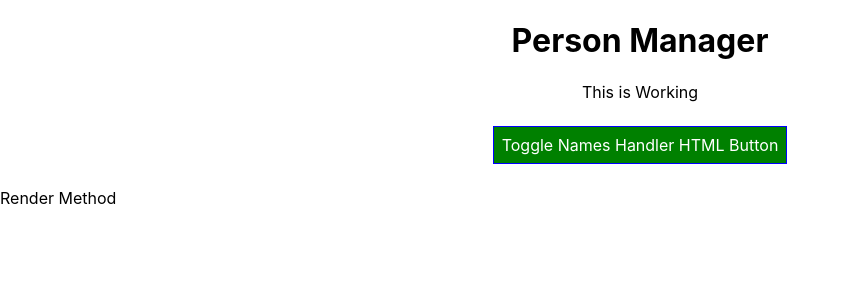
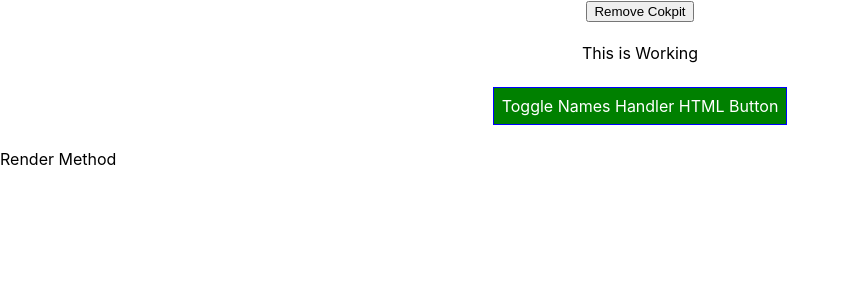
Before and after one commit to yashik777-nb/learn-react, a React (Create React App) app: page / in a window 1280 px wide. Shown: the top 300 px of the page, without its empty margins (0-849 px from the left). Built offline with nearby package versions, Linux system fonts and the light colour scheme.

Commit message:
Higher Order Components

```diff
--- /dev/null
+++ b/src/HigherOrderComponents/Auxillary.js
@@ -0,0 +1,3 @@
+const Auxillary = (props) => props.children;
+
+export default Auxillary;
--- /dev/null
+++ b/src/HigherOrderComponents/withClass.js
@@ -0,0 +1,11 @@
+import React from "react";
+
+const WithClass = (WrappedComponent, className) => {
+  return (props) => (
+    <div className={className}>
+      <WrappedComponent />
+    </div>
+  );
+};
+
+export default WithClass;
--- a/src/components/Cockpit/Cockpit.js
+++ b/src/components/Cockpit/Cockpit.js
@@ -1,11 +1,34 @@
-import React from "react";
+import React, { useEffect } from "react";
 import Classes from "./Cockpit.module.css";
 
 const Cockpit = (props) => {
+  // This function runs for every Render method invocation
+  // Component Did Mount and Component Did Update in a sinngle effect
+  // For the use effect method to run only once pass an empty arrray
+  // return executes when unmounted
+  // rest of the code executes when mounted
+  useEffect(() => {
+    console.log("[Cockpit.js]: Use  Effect.");
+    // HTTP Request
+    setTimeout(() => {
+      alert("Saved data to cloud");
+    }, 1000);
+    return () => {
+      // clearTimeout(timer);
+      console.log("[Cockpit.js]: Cleanup Work");
+    };
+  }, []);
+
+  // Runs for evvery update cycle
+  useEffect(() => {
+    console.log("[Cockpit.js]: 2nd Use Effect");
+    return () => console.log("[Cockpit.js]: Cleanup Work in 2nd Use Effect");
+  });
+
   let paragraphClass = [];
   let btnClass = [];
-  if (props.persons.length <= 2) paragraphClass.push(Classes.red);
-  if (props.persons.length <= 1) paragraphClass.push(Classes.bold);
+  if (props.personsLength <= 2) paragraphClass.push(Classes.red);
+  if (props.personsLength <= 1) paragraphClass.push(Classes.bold);
 
   if (props.showPersons) btnClass.push(Classes.Red);
 
@@ -20,4 +43,4 @@ const Cockpit = (props) => {
   );
 };
 
-export default Cockpit;
+export default React.memo(Cockpit);
--- a/src/components/ComponentLifeCycle/Mounting.js
+++ b/src/components/ComponentLifeCycle/Mounting.js
@@ -4,11 +4,13 @@ class Mounting extends React.Component {
   constructor(props) {
     super(props);
     console.log("Constructor");
+    this.state = "";
   }
 
-  static getDerievedStateFromProps(props, state) {
+  static getDerivedStateFromProps(props, state) {
     console.log("Get Derieved State from Props");
     console.log("This is legacy");
+    return state;
   }
 
   render() {
--- a/src/components/Persons/Person/Person.js
+++ b/src/components/Persons/Person/Person.js
@@ -1,20 +1,22 @@
 import React from "react";
-import PersonCSS from "./Person.module.css";
+// import PersonCSS from "./Person.module.css";
+import Auxillary from "../../../HigherOrderComponents/Auxillary.js";
 class Person extends React.Component {
   render() {
     console.log("[Person.js] rendering");
     return (
-      <div className={PersonCSS.Person}>
-        <p onClick={this.props.click}>
+      <Auxillary>
+        <p key="i1" onClick={this.props.click}>
           I am {this.props.name}. I am {this.props.age} years Old.{" "}
           {this.props.children}
         </p>
         <input
+          key="i2"
           type="text"
           onChange={this.props.changed}
           value={this.props.name}
         ></input>
-      </div>
+      </Auxillary>
     );
   }
 }
--- a/src/components/Persons/Persons.js
+++ b/src/components/Persons/Persons.js
@@ -1,15 +1,32 @@
-import React from "react";
+import React, { PureComponent } from "react";
 import Person from "./Person/Person";
-class Persons extends React.Component {
+class Persons extends PureComponent {
   // static getDerivedStateFromProps(props, state) {
   //   console.log("[Persons.js] Get Derived State From Props", props, state);
   //   return state;
   // }
 
-  shouldComponentUpdate(nextProps, nextState) {
-    console.log("[Persons.js] Should Component Update");
-    return true;
+  // componentWillReceiveProps(props) {
+  //   console.log("[Persons.js]:Component Will Recieve Props");
+  // }
+
+  componentWillUnmount() {
+    console.log("[Persons.js]: Componenet Will Unmount");
   }
+
+  // Instead of checking all the props implement Pure Component that implements
+  // the shouldComponentUpdate lifecycle method and also does the props check.
+  // shouldComponentUpdate(nextProps, nextState) {
+  //   console.log("[Persons.js] Should Component Update");
+  //   // this is a pointer comparision
+  //   if (
+  //     nextProps.persons !== this.props.persons ||
+  //     nextProps.changed !== this.props.changed ||
+  //     nextProps.clicked !== this.props.clicked
+  //   )
+  //     return true;
+  //   else return false;
+  // }
 
   getSnapshotBeforeUpdate(prevProps, prevState) {
     console.log("[Persons.js] Get Snapshot Before Update");
@@ -31,6 +48,10 @@ class Persons extends React.Component {
     });
   }
 
+  // UNSAFE_componentWillUpdate() {
+  //   console.log("[Persons.js]: Component Will Update");
+  // }
+
   componentDidUpdate(prevProps, nextProps, snapshot) {
     console.log("[Persons.js] Component Did Mount");
     console.log(snapshot);
--- a/src/containers/App.js
+++ b/src/containers/App.js
@@ -2,6 +2,8 @@ import React from "react";
 import Classes from "./App.module.css";
 import Persons from "../components/Persons/Persons";
 import Cockpit from "../components/Cockpit/Cockpit";
+import withClass from "../HigherOrderComponents/withClass";
+import Auxillary from "../HigherOrderComponents/Auxillary";
 class App extends React.Component {
   constructor(props) {
     super(props);
@@ -13,6 +15,7 @@ class App extends React.Component {
         { id: 3, name: "Sam", age: 32 },
       ],
       showPersons: false,
+      showCockPit: true,
     };
   }
 
@@ -23,6 +26,15 @@ class App extends React.Component {
 
   componentDidMount() {
     console.log("[App.js] Mounted");
+  }
+
+  shouldComponentUpdate(nextProps, nextState) {
+    console.log("[App.js]: Should Component Update");
+    return true;
+  }
+
+  componentDidUpdate() {
+    console.log("[App.js] Component Did Update");
   }
 
   deletePersonHandler = (index) => {
@@ -69,17 +81,26 @@ class App extends React.Component {
     }
 
     return (
-      <div className={Classes.App}>
-        <Cockpit
-          title={this.props.appTitle}
-          showPersons={this.state.showPersons}
-          persons={this.state.persons}
-          nameHandler={this.toggleNamesHandler}
-        />
+      <Auxillary>
+        <button
+          onClick={() => {
+            this.setState({ showCockPit: false });
+          }}
+        >
+          Remove Cokpit
+        </button>
+        {this.state.showCockPit ? (
+          <Cockpit
+            title={this.props.appTitle}
+            showPersons={this.state.showPersons}
+            personsLength={this.state.persons.length}
+            nameHandler={this.toggleNamesHandler}
+          />
+        ) : null}
         {persons}
-      </div>
+      </Auxillary>
     );
   }
 }
 
-export default App;
+export default withClass(App, Classes.App);
```
Also changed, not shown: src/components/ComponentLifeCycle/Updating.txt, 1 other file (tests, documents, lock files or other folders).
